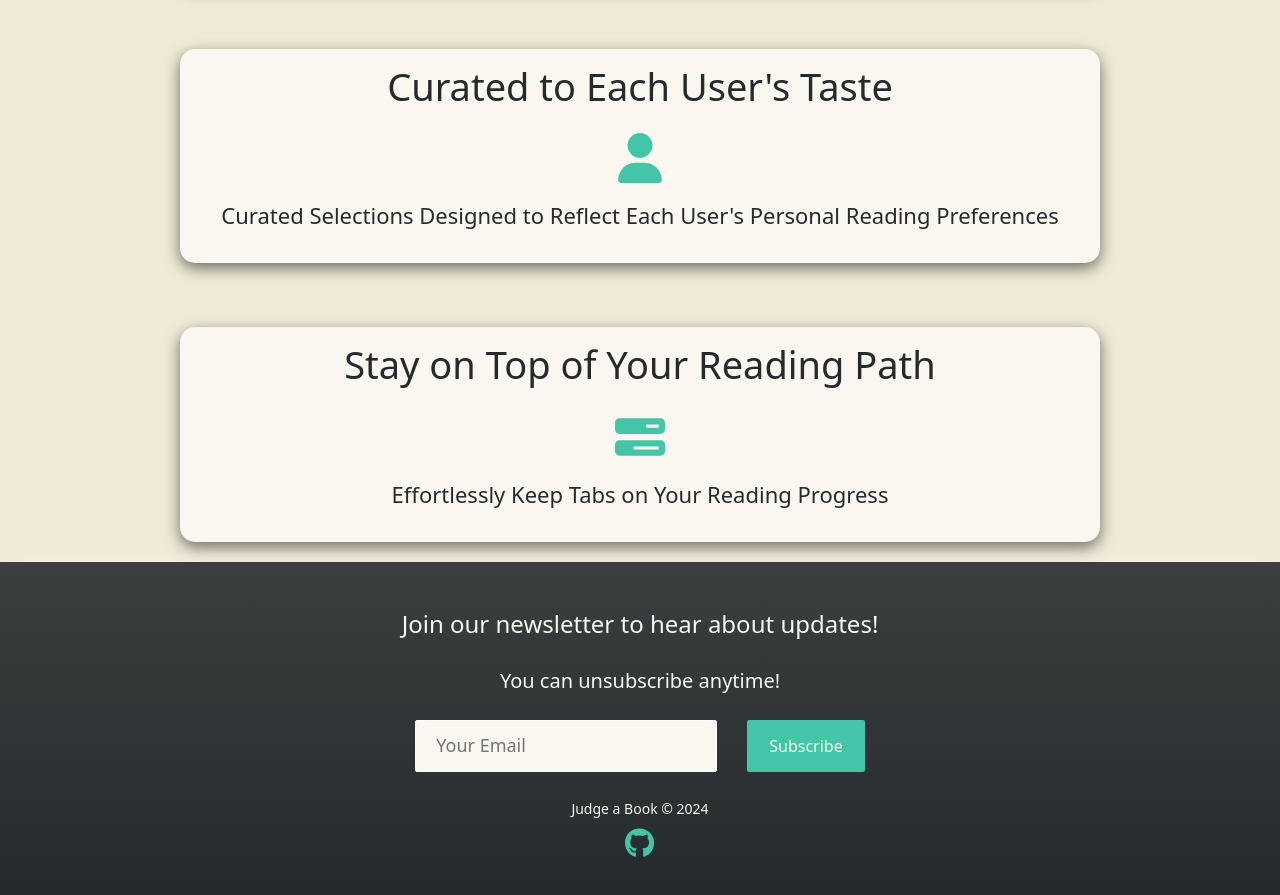
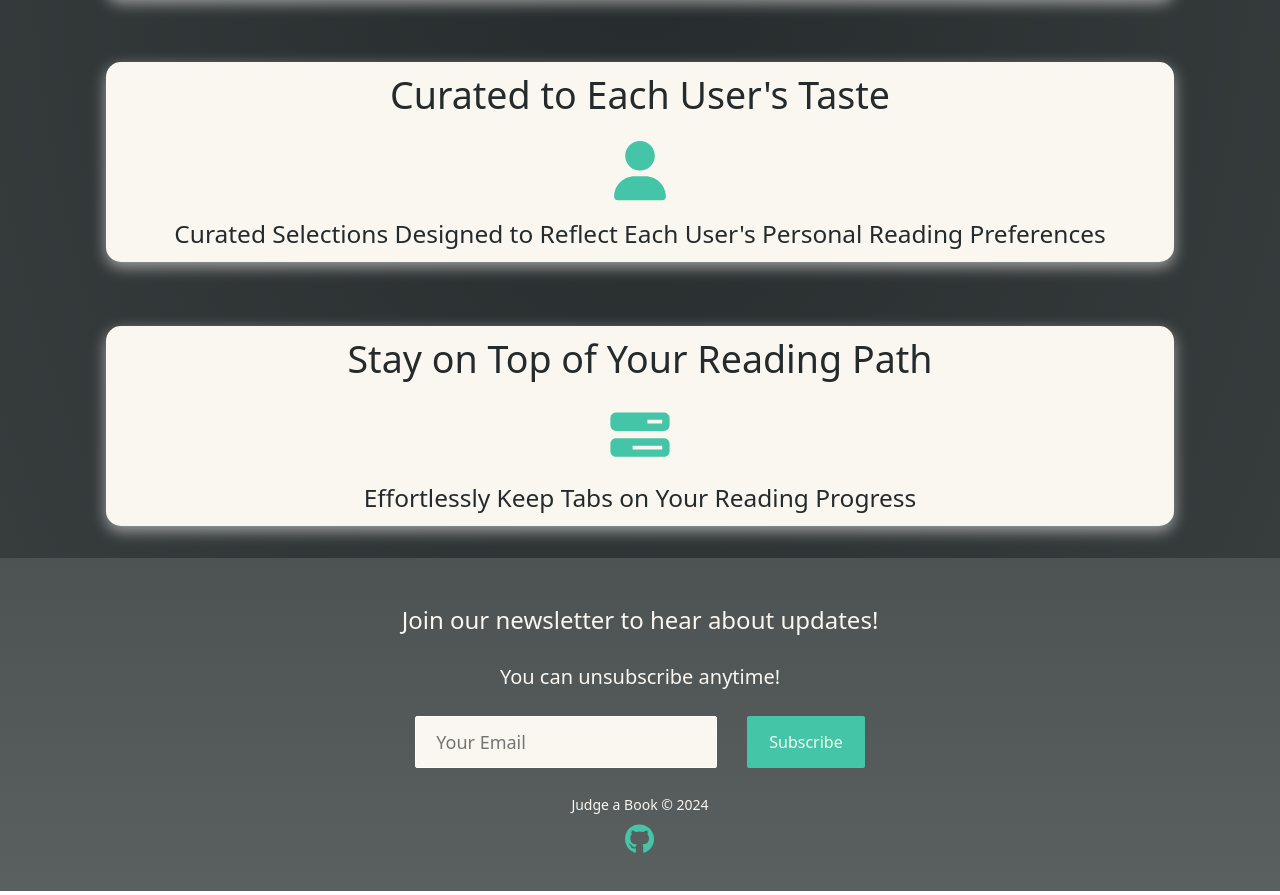
Before and after one commit to noah-10/CoverToCover, a React (Vite) app in the folder client/: page / in a window 1280 px wide. Shown: the part 1122-2017 px from the top of the page. Built offline with nearby package versions, Linux system fonts and the light colour scheme.

Commit message:
Changed style of some components

```diff
--- a/client/src/App.css
+++ b/client/src/App.css
@@ -1,11 +1,13 @@
 :root {
-  --eggshell: #F0EBD8;
   --old-rose: #C8786A;
   --mint: #44C5A7;
   --pacific-cyan: #31AFD4;
   --gunmetal: #252B2C;
   --floral-white: #F9F7F0;
   --header-height: 11vh;
+  --main-background: linear-gradient(to bottom, #252B2C, #3A3F40);
+  --radial-background: radial-gradient(#252B2C, #3A3F40);
+  --footer-background: linear-gradient(to bottom, #4D5253, #5A5F60);
 }
 
 #root {
@@ -21,7 +23,8 @@ a {
 
 body {
   /* custom background color */
-  background-color: var(--eggshell);
+  background-image: radial-gradient(#252B2C, #3A3F40);
+  /* background-color: var(--floral-white); */
   min-height: 100vh;
 }
 
--- a/client/src/components/CurrentBooks.jsx
+++ b/client/src/components/CurrentBooks.jsx
@@ -1,6 +1,7 @@
 import { useQuery, useMutation } from "@apollo/client"
 import { CURRENTLY_READING } from "../../utils/queries"
 import { FINISHED_READING } from '../../utils/mutations';
+import { Link } from "react-router-dom";
 
 import { useEffect, useState } from "react";
 import Book from "./Book";
@@ -71,7 +72,8 @@ const CurrentBooks = () => {
     return (
         <>
             <h2 className="mb-3">Currently Reading:</h2>
-            <div className="books-collection">
+            {userBooks.length > 0 ? (
+                <div className="books-collection">
                 {userBooks.map((book) => {
                     return (
                         <div className="book-items" key={book.bookId}>
@@ -86,6 +88,13 @@ const CurrentBooks = () => {
                     );
                 })}
             </div>
+            ) : (
+                <div className="no-books">
+                    <p>You are not currently reading any books!</p>
+                    <p>Pick up a book and start reading!</p>
+                </div>
+            )}
+
             {showModal && <BookModal
                 closeModal={handleCloseModal}
                 book={clickedBook}
--- a/client/src/components/FinishedBooks.jsx
+++ b/client/src/components/FinishedBooks.jsx
@@ -44,6 +44,7 @@ const FinishedBooks = () => {
     return (
         <>
             <h2>Finished Books:</h2>
+            {userBooks.length > 0 ? (
                 <div className="books-collection">
                     {userBooks.map((book) => {
                         return (
@@ -58,6 +59,13 @@ const FinishedBooks = () => {
                         );
                     })}
                 </div>
+            ): (
+                <div className="no-books">
+                    <p>You do not have any finished books!</p>
+                    <p>Pick up a book and start reading!</p>
+                </div>
+            )}
+
             {showModal && <BookModal
                 closeModal={handleCloseModal}
                 book={clickedBook}
--- a/client/src/components/SavedBooks.jsx
+++ b/client/src/components/SavedBooks.jsx
@@ -72,9 +72,10 @@ const SavedBooks = () => {
     return (
         <>
             <h2>Saved Books:</h2>
+
+                {userBooks.length > 0 ? (
                     <div className = "books-collection">
-                {userBooks.length > 0 ? (
-                    userBooks.map((book) => (
+                        {userBooks.map((book) => (
                                 <div className="book-items" key={book.bookId}>
                                     <Book
                                     cover={book.cover}
@@ -86,7 +87,8 @@ const SavedBooks = () => {
                                     />
                                 </div>
 
-                    ))
+                        ))}
+                    </div>
                 ) : (
                     <div className="no-books">
                         <p>You don't have any books saved!</p>
@@ -95,7 +97,6 @@ const SavedBooks = () => {
 
                 )}
 
-            </div>
             {showModal && <BookModal
                 closeModal={handleCloseModal}
                 book={clickedBook}
--- a/client/src/css/footer.css
+++ b/client/src/css/footer.css
@@ -2,14 +2,14 @@
     width: 100%;
     /* margin: 8em 0 0 0; */
     bottom: 0;
-    background: linear-gradient(to top, #252B2C, #3A3F40);
+    background: var(--footer-background);
     padding: 20px 0 30px 0;
     display: flex;
     flex-direction: column;
     justify-content: center;
     align-items: center;
     color: var(--floral-white);
-    box-shadow: rgba(255, 255, 255, 0.35) 0px 5px 15px;
+    /* box-shadow: rgba(255, 255, 255, 0.35) 0px 5px 15px; */
 }
 
 .subscription {
--- a/client/src/css/home.css
+++ b/client/src/css/home.css
@@ -1,6 +1,3 @@
-.home-container{
-    margin-top: -3em;
-}
 
 .home-overlay {
     background-image: url("../assets/background.jpg");
@@ -14,7 +11,7 @@
     row-gap: 2em;
     justify-content: center;
     align-items: center;
-    margin-bottom: 2em;
+    /* margin-bottom: 2em; */
 }
 
 .overlay-text{
@@ -52,11 +49,13 @@
     display: flex;
     flex-direction: column;
     row-gap: 4em;
-    padding: 20px;
-    width: 75%;
-    margin: 0 auto;
+    padding: 5px 10px;
+    width: 85%;
+    margin: 5vh auto;
+    /* align-items: center; */
     justify-content: center;
     text-align: center;
+    max-height: calc(100vh - 11vh);
 }
 
 .info-content{
@@ -64,23 +63,29 @@
     flex-direction: column;
     row-gap: 1em;
     border-radius: 15px;
-    padding: 15px;
-    box-shadow: rgba(0, 0, 0, 0.55) 0px 5px 15px;
-    background-color: var(--floral-white);
+    padding: 10px 15px;
+    box-shadow: rgba(255, 255, 255, 0.55) 0px 5px 15px;
+    background: var(--floral-white);
+    max-height: 25vh;
+    min-height: 25vh;
+    justify-content: center;
 }
 
 .info-content h3{
-    font-size: 38px;
+    font-size: calc(0.75rem + 2vw);
+    color: var(--gunmetal);
 }
 
 .home-icon{
-    font-size: 50px;
+    font-size: calc(2.5rem + 1.5vw);
     color: var(--mint);
 
 }
 
 .info-content p{
-    font-size: 22px;
+    font-size: calc(0.33rem + 1.50vw);
+    color: var(--gunmetal);
+    margin: 0;
 }
 
 /* Tablet */
--- a/client/src/css/library.css
+++ b/client/src/css/library.css
@@ -103,6 +103,15 @@
     cursor: pointer;
 }
 
+/*  for no books in a component */
+.no-books{
+    margin-top: 2rem;
+}
+
+.no-books > p {
+    color: white;
+}
+
 @media screen and (max-width: 835px) {
     .books-container{
         padding: 0;
--- a/client/src/pages/Feed.jsx
+++ b/client/src/pages/Feed.jsx
@@ -193,7 +193,7 @@ const Feed = () => {
         <div className="container-fluid feed-container">
             {loadingBooks  ? (
                 <>
-                    <div className="d-flex justify-content-center w-100 align-items-center flex-column px-1">
+                    <div className="d-flex justify-content-center w-100 align-items-center flex-column px-1 my-auto">
                         <div className="loading-quote">
                             <p>"{quote.quote}" - {quote.author}</p>
                         </div>
```
Also changed, not shown: client/utils/bookCover.js (added). Lines whose indentation alone changed are shown as unchanged.
